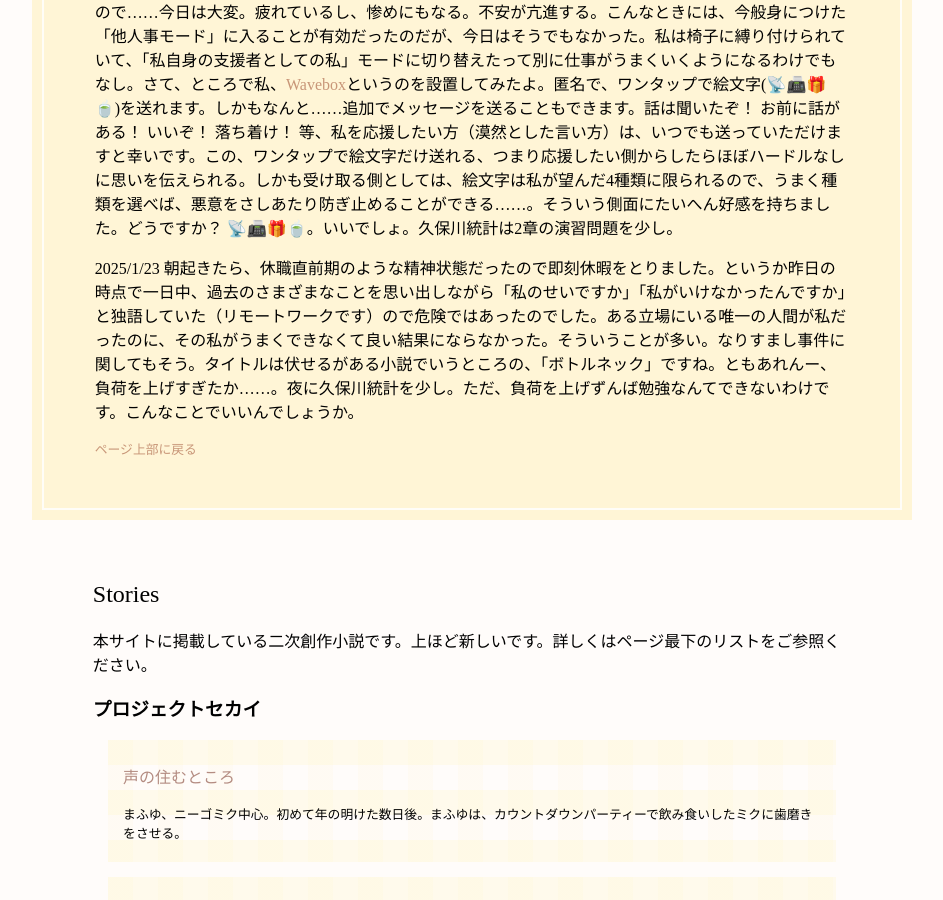
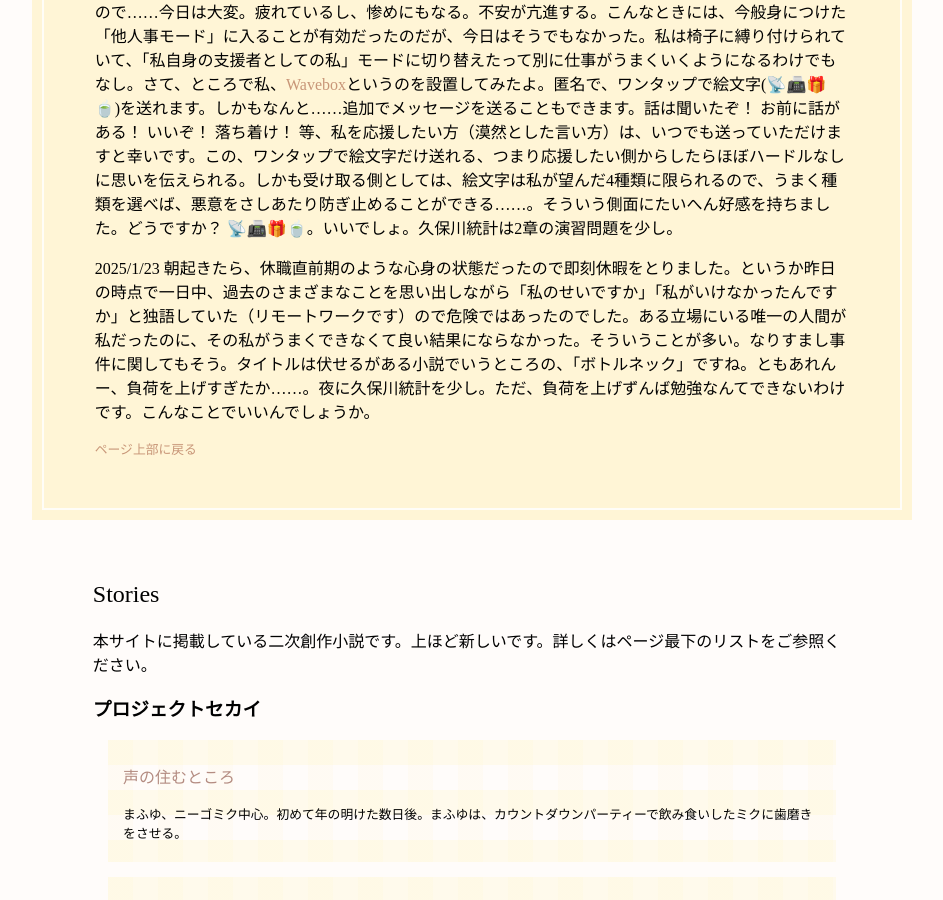
Before and after one commit to misora100/misora100.github.io, a Jekyll site: the page index.html, which Jekyll copies as it is, in a window 1280 px wide and 900 px high, scrolled down 3282 px. Shown: the whole window, without its empty margins (168-1111 px from the left). Built offline with Jekyll 4.4.1, drawn with Linux system fonts in a browser that asks for light colours; some web fonts are replaced.

Commit message:
Update index.html

```diff
--- a/index.html
+++ b/index.html
@@ -93,7 +93,7 @@
         <p>2025/1/20 昨夜、就寝直前、眠剤で朦朧とした状態でBASE BREADを3袋食べるという暴挙に及び、結果としてお腹を壊してあまり眠れなかったばかりか、夕方になると食道がいよいよ荒れてきました。夕食はうどんとゼリー飲料にして胃腸薬を豆乳したところIt's okay.になりました。早い時間からさっさと就寝準備に入って寝ました。</p>
         <p>2025/1/21 夕方に不安が亢進して急にLINE友達が欲しくなった。そんな発露の仕方もあるんだね。夜になると不安はおさまり、仕事が遅く終わったあとTwitterに連ツイしました。ガルパ論の企図を、TLで話題になっていた事柄と併せて語りました。ブログにまとめるかもしれないし、まとめないかもしれない。しかし文章力の低下、感じました。</p>
         <p>2025/1/22 昨夜、1時頃まで仕事の作業をしていたので……そしてその原因は私の能率の悪さに他ならないので……今日は大変。疲れているし、惨めにもなる。不安が亢進する。こんなときには、今般身につけた「他人事モード」に入ることが有効だったのだが、今日はそうでもなかった。私は椅子に縛り付けられていて、「私自身の支援者としての私」モードに切り替えたって別に仕事がうまくいくようになるわけでもなし。さて、ところで私、<a href="https://wavebox.me/wave/7hxn34q3hawriyo0/">Wavebox</a>というのを設置してみたよ。匿名で、ワンタップで絵文字(📡📠🎁🍵)を送れます。しかもなんと……追加でメッセージを送ることもできます。話は聞いたぞ！ お前に話がある！ いいぞ！ 落ち着け！ 等、私を応援したい方（漠然とした言い方）は、いつでも送っていただけますと幸いです。この、ワンタップで絵文字だけ送れる、つまり応援したい側からしたらほぼハードルなしに思いを伝えられる。しかも受け取る側としては、絵文字は私が望んだ4種類に限られるので、うまく種類を選べば、悪意をさしあたり防ぎ止めることができる……。そういう側面にたいへん好感を持ちました。どうですか？ 📡📠🎁🍵。いいでしょ。久保川統計は2章の演習問題を少し。</p>
-        <p>2025/1/23 朝起きたら、休職直前期のような精神状態だったので即刻休暇をとりました。というか昨日の時点で一日中、過去のさまざまなことを思い出しながら「私のせいですか」「私がいけなかったんですか」と独語していた（リモートワークです）ので危険ではあったのでした。ある立場にいる唯一の人間が私だったのに、その私がうまくできなくて良い結果にならなかった。そういうことが多い。なりすまし事件に関してもそう。タイトルは伏せるがある小説でいうところの、「ボトルネック」ですね。ともあれんー、負荷を上げすぎたか……。夜に久保川統計を少し。ただ、負荷を上げずんば勉強なんてできないわけです。こんなことでいいんでしょうか。</p>
+        <p>2025/1/23 朝起きたら、休職直前期のような心身の状態だったので即刻休暇をとりました。というか昨日の時点で一日中、過去のさまざまなことを思い出しながら「私のせいですか」「私がいけなかったんですか」と独語していた（リモートワークです）ので危険ではあったのでした。ある立場にいる唯一の人間が私だったのに、その私がうまくできなくて良い結果にならなかった。そういうことが多い。なりすまし事件に関してもそう。タイトルは伏せるがある小説でいうところの、「ボトルネック」ですね。ともあれんー、負荷を上げすぎたか……。夜に久保川統計を少し。ただ、負荷を上げずんば勉強なんてできないわけです。こんなことでいいんでしょうか。</p>
         <div class="back_to_menu"><p><a onclick="ScrollWindow('menu');">ページ上部に戻る</a></p></div>
     </div>
     <div class="main" id="stories">
```
